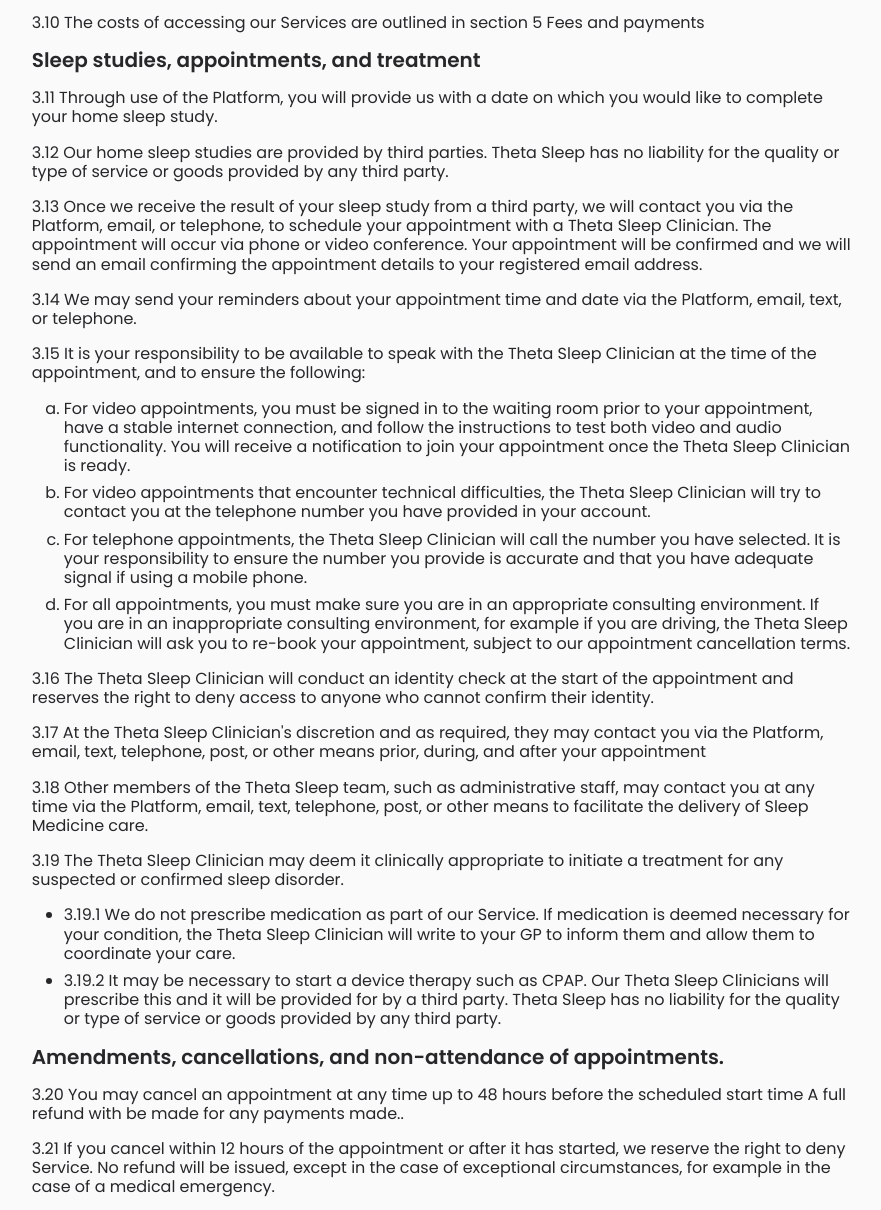
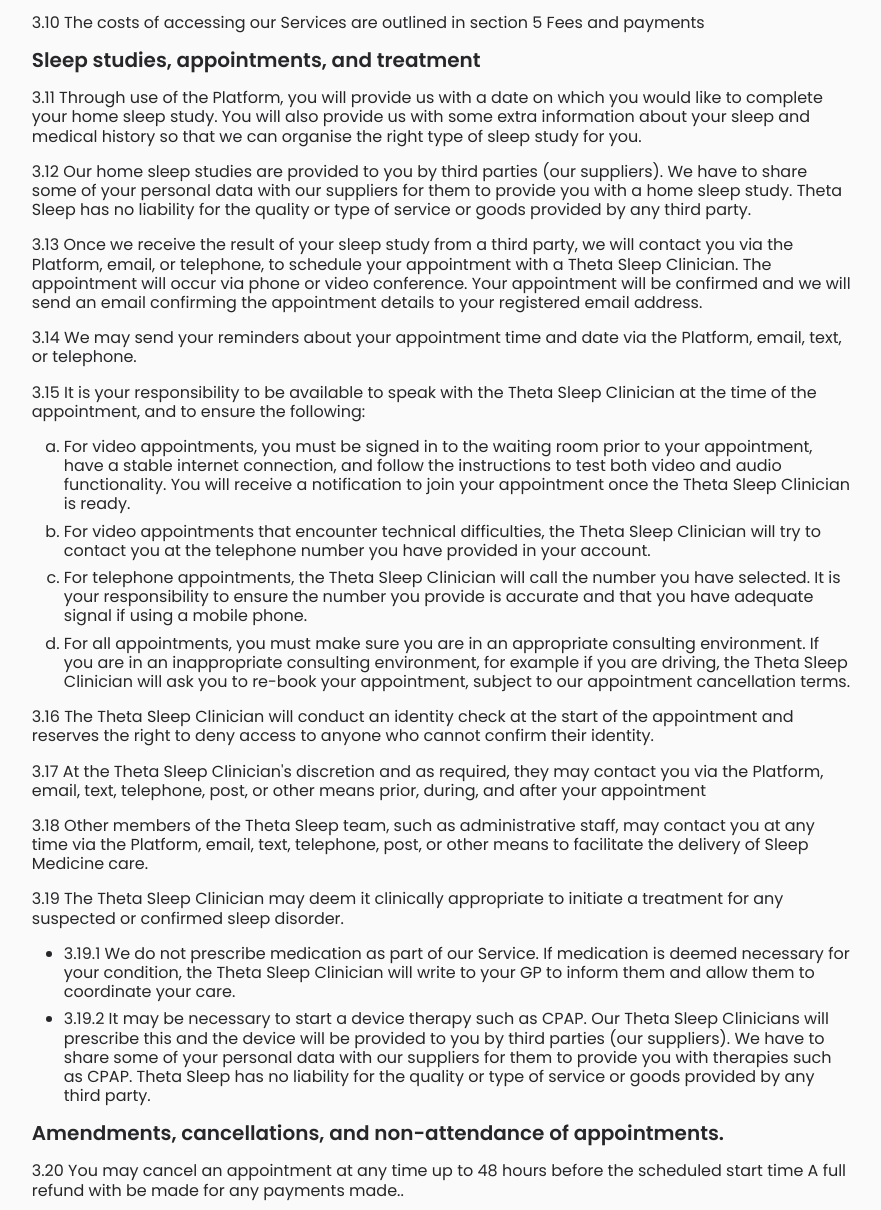
Before and after one commit to thetasleep/thetasleep.github.io, a plain HTML site: page terms.html in a window 1280 px wide. Shown: the part 2302-3512 px from the top of the page, without its empty margins (173-1054 px from the left). Drawn offline with Linux system fonts and the light colour scheme; a web font is replaced by a local one.

Commit message:
copy changes: "Amend ToS wording"

```diff
--- a/terms.html
+++ b/terms.html
@@ -109,9 +109,9 @@
 
       <h3>Sleep studies, appointments, and treatment</h3>
 
-      <p>3.11 Through use of the Platform, you will provide us with a date on which you would like to complete your home sleep study.</p>
+      <p>3.11 Through use of the Platform, you will provide us with a date on which you would like to complete your home sleep study. You will also provide us with some extra information about your sleep and medical history so that we can organise the right type of sleep study for you.</p>
 
-      <p>3.12 Our home sleep studies are provided by third parties. Theta Sleep has no liability for the quality or type of service or goods provided by any third party.</p>
+      <p>3.12 Our home sleep studies are provided to you by third parties (our suppliers). We have to share some of your personal data with our suppliers for them to provide you with a home sleep study. Theta Sleep has no liability for the quality or type of service or goods provided by any third party.</p>
 
       <p>3.13 Once we receive the result of your sleep study from a third party, we will contact you via the Platform, email, or telephone, to schedule your appointment with a Theta Sleep Clinician. The appointment will occur via phone or video conference. Your appointment will be confirmed and we will send an email confirming the appointment details to your registered email address.</p>
 
@@ -135,7 +135,7 @@
       <p>3.19 The Theta Sleep Clinician may deem it clinically appropriate to initiate a treatment for any suspected or confirmed sleep disorder.</p>
       <ul>
         <li>3.19.1 We do not prescribe medication as part of our Service. If medication is deemed necessary for your condition, the Theta Sleep Clinician will write to your GP to inform them and allow them to coordinate your care.</li>
-        <li>3.19.2 It may be necessary to start a device therapy such as CPAP. Our Theta Sleep Clinicians will prescribe this and it will be provided for by a third party. Theta Sleep has no liability for the quality or type of service or goods provided by any third party.</li>
+        <li>3.19.2 It may be necessary to start a device therapy such as CPAP. Our Theta Sleep Clinicians will prescribe this and the device will be provided to you by third parties (our suppliers). We have to share some of your personal data with our suppliers for them to provide you with therapies such as CPAP. Theta Sleep has no liability for the quality or type of service or goods provided by any third party.</li>
       </ul>
 
       <h3>Amendments, cancellations, and non-attendance of appointments.</h3>
```
